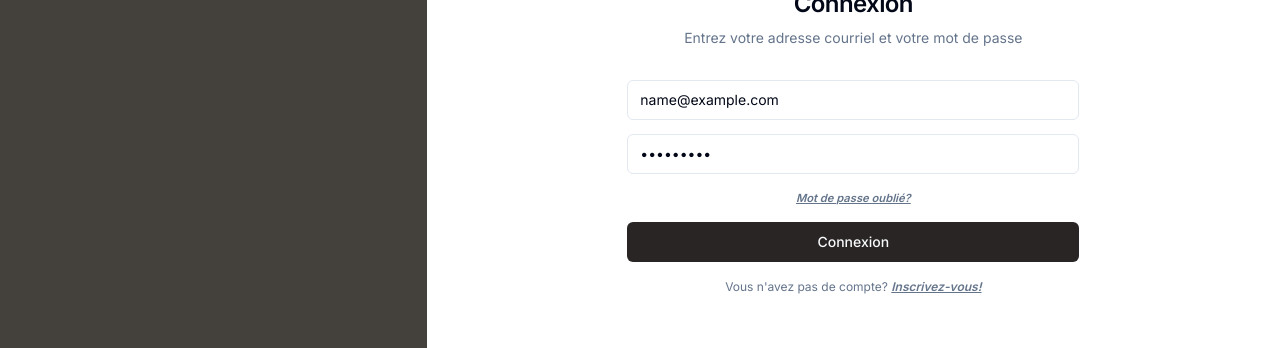
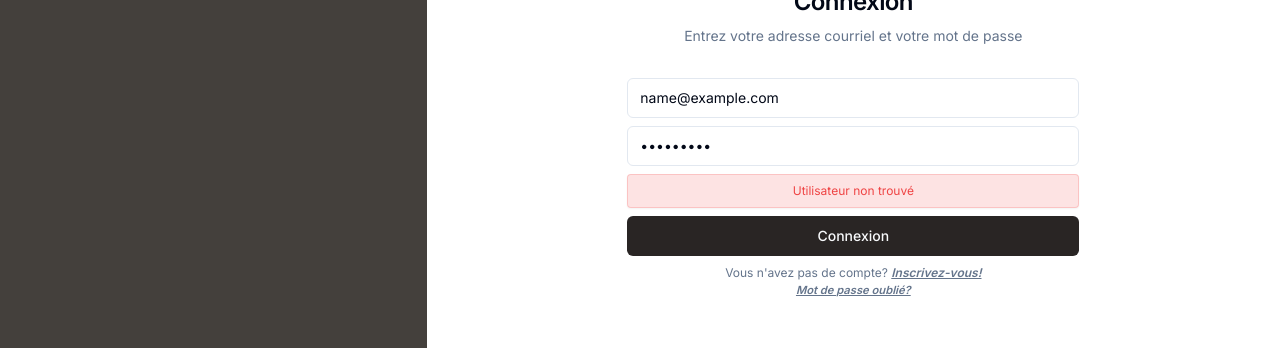
Before and after one commit to remschuet/Bon-Service, a Next.js app in the folder dev/kitchencompanion/: page /login in a window 1280 px wide. Both pictures are taken after typing "name@example.com", "Sample123" into the empty fields and a click on the button "Connexion". Shown: the part 258-606 px from the top of the page. Built offline with nearby package versions, Linux system fonts and the light colour scheme; no server answers; the database is empty.

Commit message:
feat: added login action

```diff
--- /dev/null
+++ b/dev/kitchencompanion/src/actions/login.ts
@@ -0,0 +1,22 @@
+"use server";
+
+import { z } from "zod";
+import { getUser } from "@/data_access/user";
+import { LoginSchema } from "@/validation/schema";
+import { verify } from "argon2";
+
+export async function login(values: z.infer<typeof LoginSchema>) {
+    const user = await getUser(values.email);
+
+    if (!user) {
+        return { error: "Utilisateur non trouvé", status: 404 };
+    }
+
+    const validPassword = await verify(user.password, values.password);
+
+    if (!validPassword) {
+        return { error: "Mot de passe invalide", status: 401 };
+    }
+
+    return { user, status: 200 };
+}
--- /dev/null
+++ b/dev/kitchencompanion/src/components/form-error.tsx
@@ -0,0 +1,11 @@
+export interface FormErrorProps {
+    error?: string;
+}
+
+export function FormError({ error: message }: FormErrorProps) {
+    return (
+        <div className="flex items-center justify-center text-xs font-md border border-destructive/20 bg-destructive/15 text-destructive py-2 w-full rounded-sm shadow-sm">
+            {message}
+        </div>
+    );
+}
--- a/dev/kitchencompanion/src/components/login/login_form.tsx
+++ b/dev/kitchencompanion/src/components/login/login_form.tsx
@@ -16,13 +16,17 @@ import {
     FormField,
     FormItem,
     FormLabel,
-    FormMessage,
 } from "@/components/ui/form";
 
 import { Input } from "@/components/ui/input";
-import { Label } from "@/components/ui/label";
+import { FormError } from "@/components/form-error";
+
+import { useState } from "react";
+import { login } from "@/actions/login";
 
 export function LoginForm() {
+    const [error, setError] = useState("");
+
     const form = useForm<z.infer<typeof LoginSchema>>({
         resolver: zodResolver(LoginSchema),
         defaultValues: {
@@ -30,6 +34,17 @@ export function LoginForm() {
             password: "",
         },
     });
+
+    const onSubmit = async (values: z.infer<typeof LoginSchema>) => {
+        setError("");
+
+        const res = await login(values);
+
+        if (res.error) {
+            setError(res.error);
+            return;
+        }
+    };
 
     return (
         <div className="flex flex-col justify-center min-w-[500px]">
@@ -44,10 +59,10 @@ export function LoginForm() {
             <CardContent>
                 <Form {...form}>
                     <form
-                        className="grid gap-4"
-                        onSubmit={form.handleSubmit(() => {})}
+                        className="grid gap-2"
+                        onSubmit={form.handleSubmit(onSubmit)}
                     >
-                        <div className="grid gap-1.5">
+                        <div>
                             <FormField
                                 control={form.control}
                                 name="email"
@@ -92,7 +107,22 @@ export function LoginForm() {
                                 )}
                             />
                         </div>
+
+                        {error !== "" && <FormError error={error} />}
+
+                        <Button variant={"default"} type="submit">
+                            Connexion
+                        </Button>
                         <div>
+                            <p className="text-[0.75rem] text-center font-normal text-muted-foreground">
+                                Vous n'avez pas de compte?{" "}
+                                <Link
+                                    className="underline italic font-semibold"
+                                    href="/register"
+                                >
+                                    Inscrivez-vous!
+                                </Link>
+                            </p>
                             <p className="px-5 text-[0.7rem] text-muted-foreground text-center">
                                 <Link
                                     className="underline italic font-semibold"
@@ -102,18 +132,6 @@ export function LoginForm() {
                                 </Link>
                             </p>
                         </div>
-                        <Button variant={"default"} type="submit">
-                            Connexion
-                        </Button>
-                        <p className="text-[0.75rem] text-center font-normal text-muted-foreground">
-                            Vous n'avez pas de compte?{" "}
-                            <Link
-                                className="underline italic font-semibold"
-                                href="/register"
-                            >
-                                Inscrivez-vous!
-                            </Link>
-                        </p>
                     </form>
                 </Form>
             </CardContent>
```
